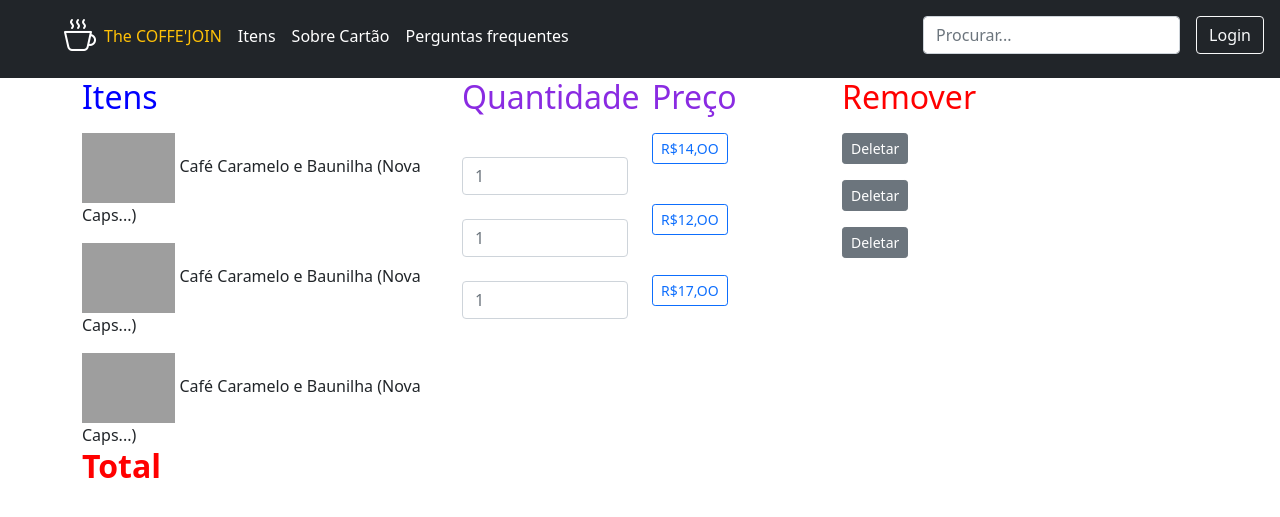
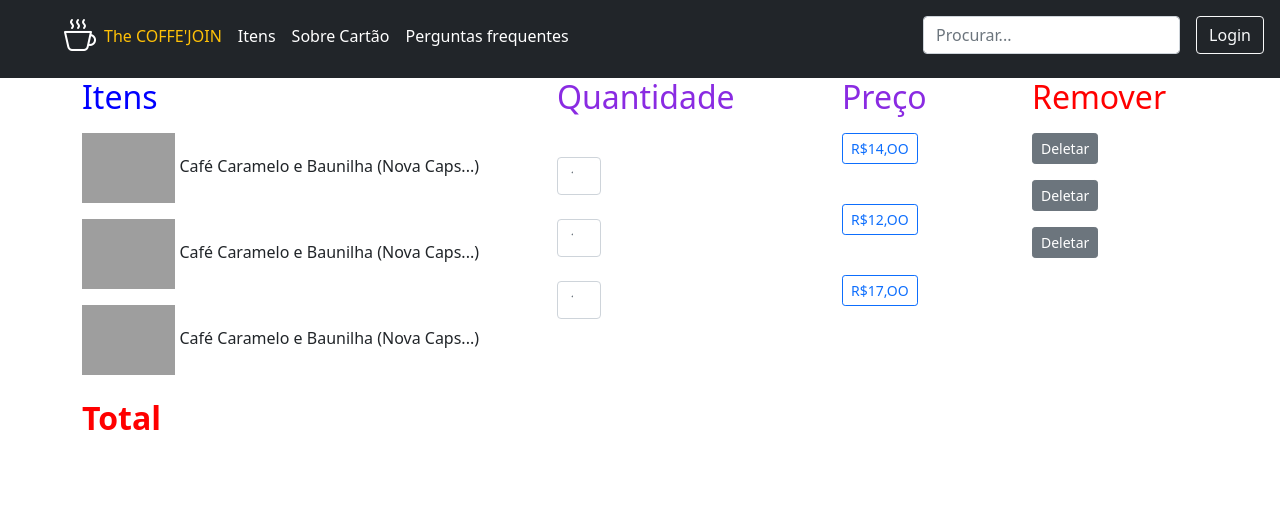
Before and after one commit to Drugs/Coffee221, a PHP site: page /coffee221/pages/carrinho.php in a window 1280 px wide. Shown: the top 517 px of the page. Run offline with PHP 8.4, Linux system fonts and the light colour scheme; some libraries are stand-ins or nearby versions; grey boxes are pictures that could not be loaded.

Commit message:
Update carrinho.php

```diff
--- a/pages/carrinho.php
+++ b/pages/carrinho.php
@@ -9,7 +9,7 @@
         <div class="container">
 
             <div class="row">
-                <div class="col-md-4">
+                <div class="col-md-5">
                     <h2 style="color: blue;">
                         <p>Itens</p>
                     </h2>
@@ -37,14 +37,14 @@
 
                         <img src="../Imagens/cafe1.png" style="height:70px;">
                         Café Caramelo e Baunilha (Nova Caps...)
-                    </div>
+                    </div><br>
                 </div>
 
-                <div class="col-2">
+                <div class="col-md-3">
                     <h2 style="color:blueviolet;">
                         <p>Quantidade</p>
                     </h2>
-                    <div class="col">
+                    <div class="col-2">
                         <form action="" method="get">
                             <label for="nome" class="form-label"></label>
                             <input type="number" class="form-control" placeholder="1" id='quantidade1' name="quantidade" data-preco='14'
@@ -52,7 +52,7 @@
                         </form>
 
                     </div>
-                    <div class="col">
+                    <div class="col-2">
                         <form action="" method="get">
                             <label for="nome" class="form-label"></label>
                             <input type="number" class="form-control" placeholder="1" id='quantidade2' name="quantidade" data-preco='12'
@@ -61,7 +61,7 @@
 
                         </form>
                     </div>
-                    <div class="col">
+                    <div class="col-2">
                         <form action="" method="get">
                             <label for="nome" class="form-label"></label>
                             <input type="number" class="form-control" placeholder="1" id='quantidade3' name="quantidade" data-preco='17'
```
